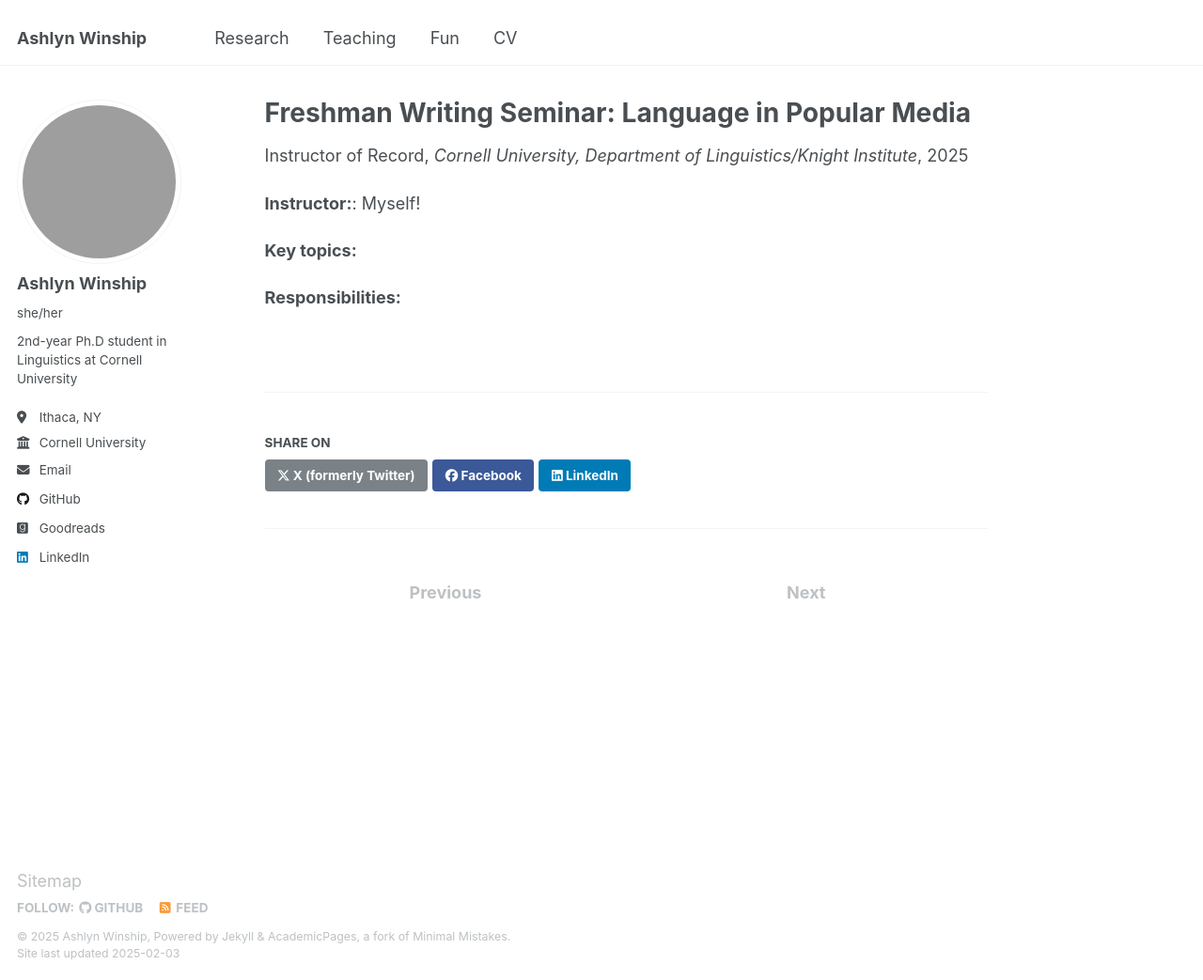
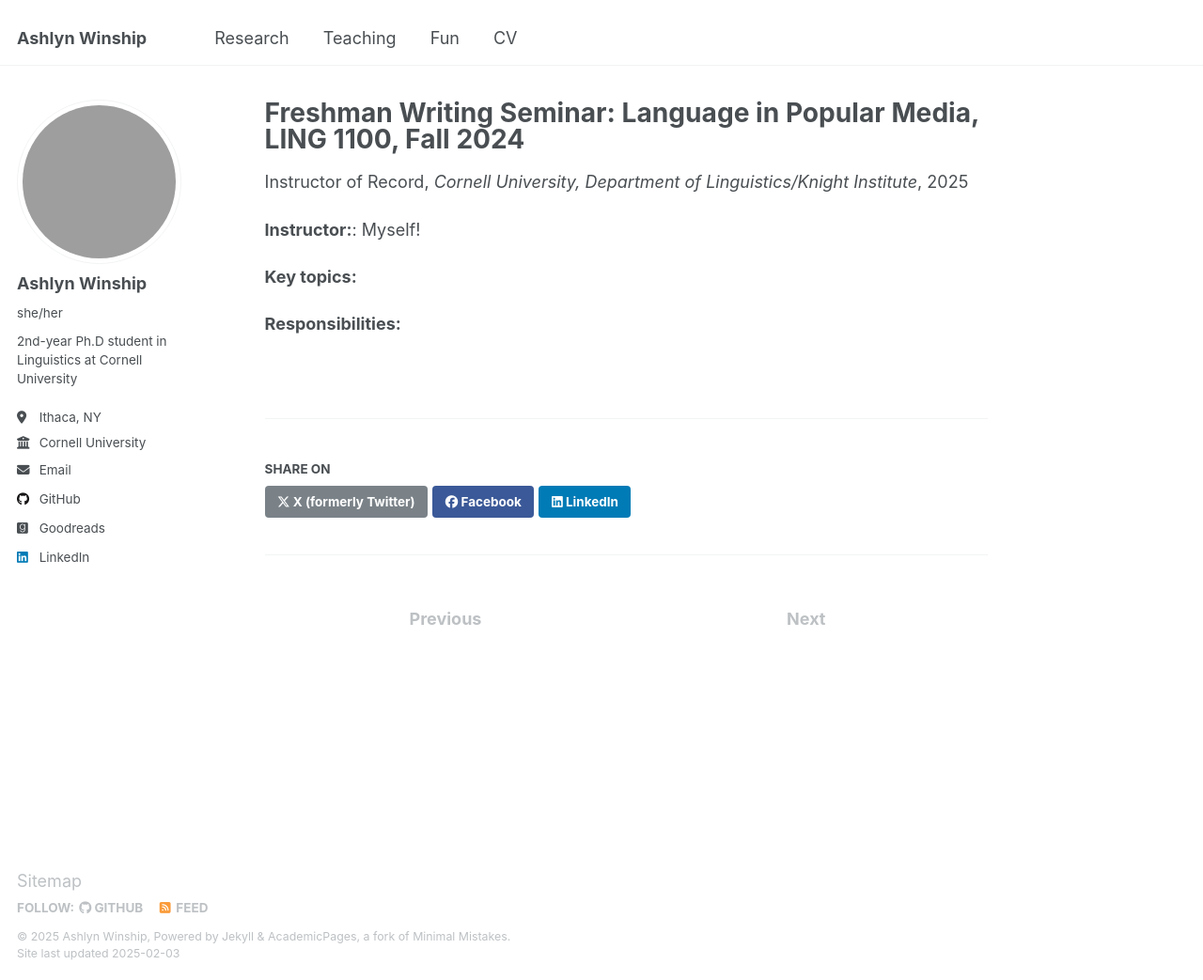
Before and after one commit to ashlynwinship/ashlynwinship.github.io, a Jekyll site: the page built from _teaching/fws_fall_24.md, in a window 1280 px wide and 1043 px high. Shown: the whole window at 94% size. Built offline with Jekyll 4.4.1, drawn with Linux system fonts in a browser that asks for light colours; grey boxes are pictures that could not be loaded.

Commit message:
Update fws_fall_24.md

```diff
--- a/_teaching/fws_fall_24.md
+++ b/_teaching/fws_fall_24.md
@@ -1,5 +1,5 @@
 ---
-title: "Freshman Writing Seminar: Language in Popular Media"
+title: "Freshman Writing Seminar: Language in Popular Media, LING 1100, Fall 2024"
 collection: teaching
 type: "Instructor of Record"
 permalink: /teaching/instuctor-of-record
```
